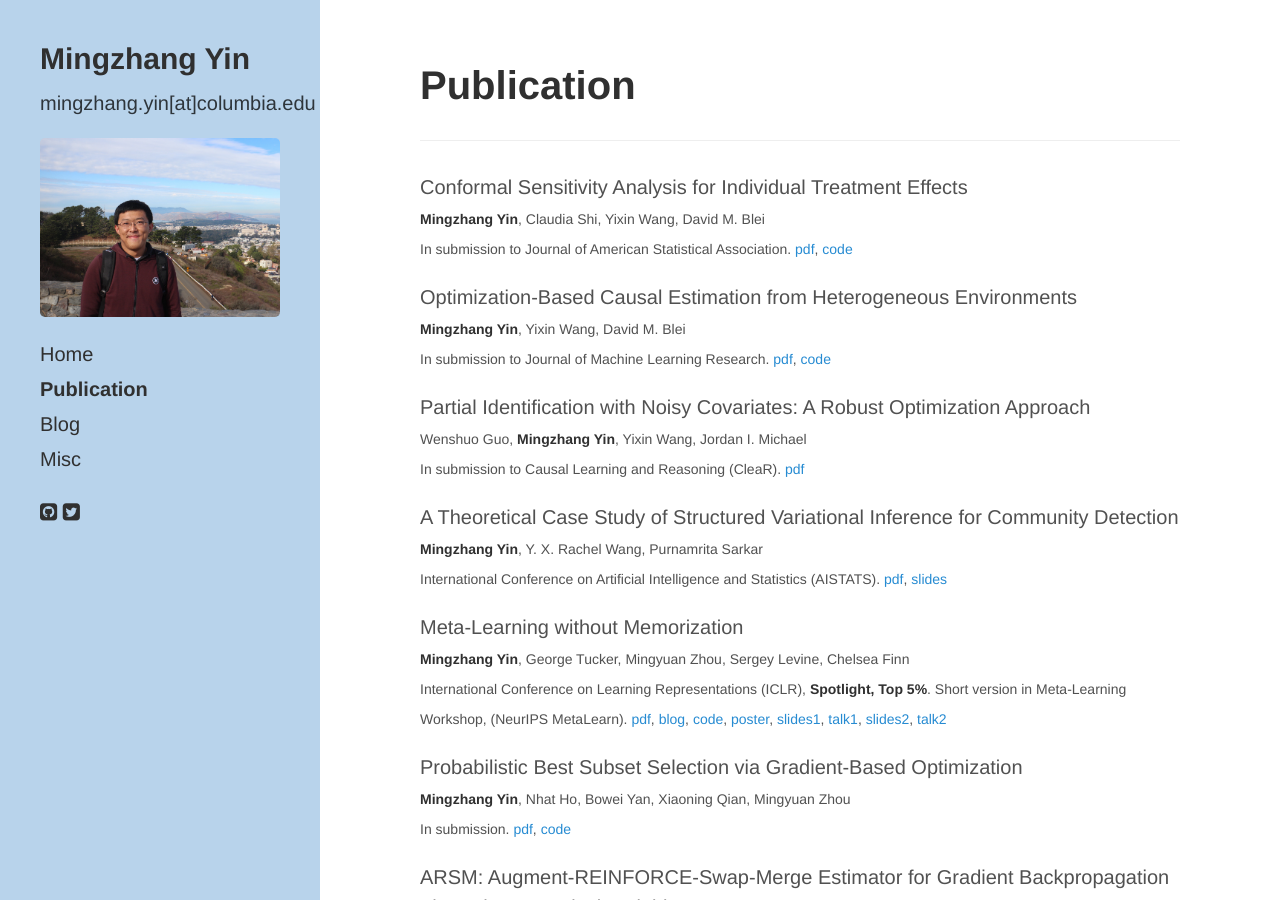
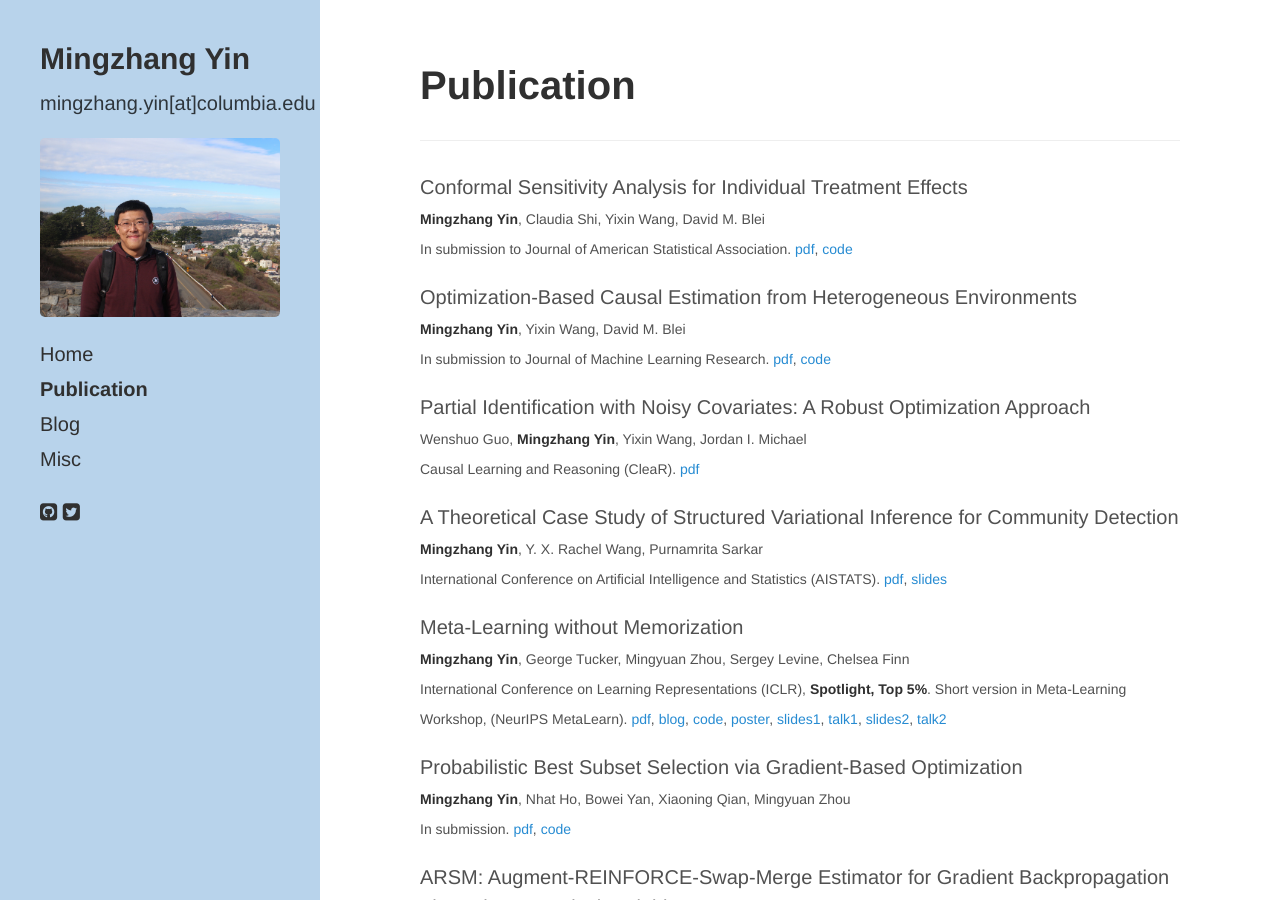
Before and after one commit to mingzhang-yin/mingzhang-yin.github.io, a Jekyll site: the page built from b-publications.md, in a window 1280 px wide and 900 px high. Built offline with Jekyll 4.4.1, drawn with Linux system fonts in a browser that asks for light colours; nearby versions of some CDN libraries; a style sheet for code colours, icons or effects is not loaded.

Commit message:
Update b-publications.md

```diff
--- a/b-publications.md
+++ b/b-publications.md
@@ -17,7 +17,7 @@ Optimization-Based Causal Estimation from Heterogeneous Environments
 <br> <span style="font-size:14px">  **Mingzhang Yin**, Yixin Wang, David M. Blei  <br> In submission to Journal of Machine Learning Research. [pdf](https://arxiv.org/pdf/2109.11990.pdf), [code](https://github.com/mingzhang-yin/CoCo)
 
 Partial Identification with Noisy Covariates: A Robust Optimization Approach
-<br> <span style="font-size:14px">  Wenshuo Guo, **Mingzhang Yin**, Yixin Wang, Jordan I. Michael  <br> In submission to Causal Learning and Reasoning (CleaR). [pdf]()
+<br> <span style="font-size:14px">  Wenshuo Guo, **Mingzhang Yin**, Yixin Wang, Jordan I. Michael  <br> Causal Learning and Reasoning (CleaR). [pdf]()
 
 
 A Theoretical Case Study of Structured Variational Inference for Community Detection
```
